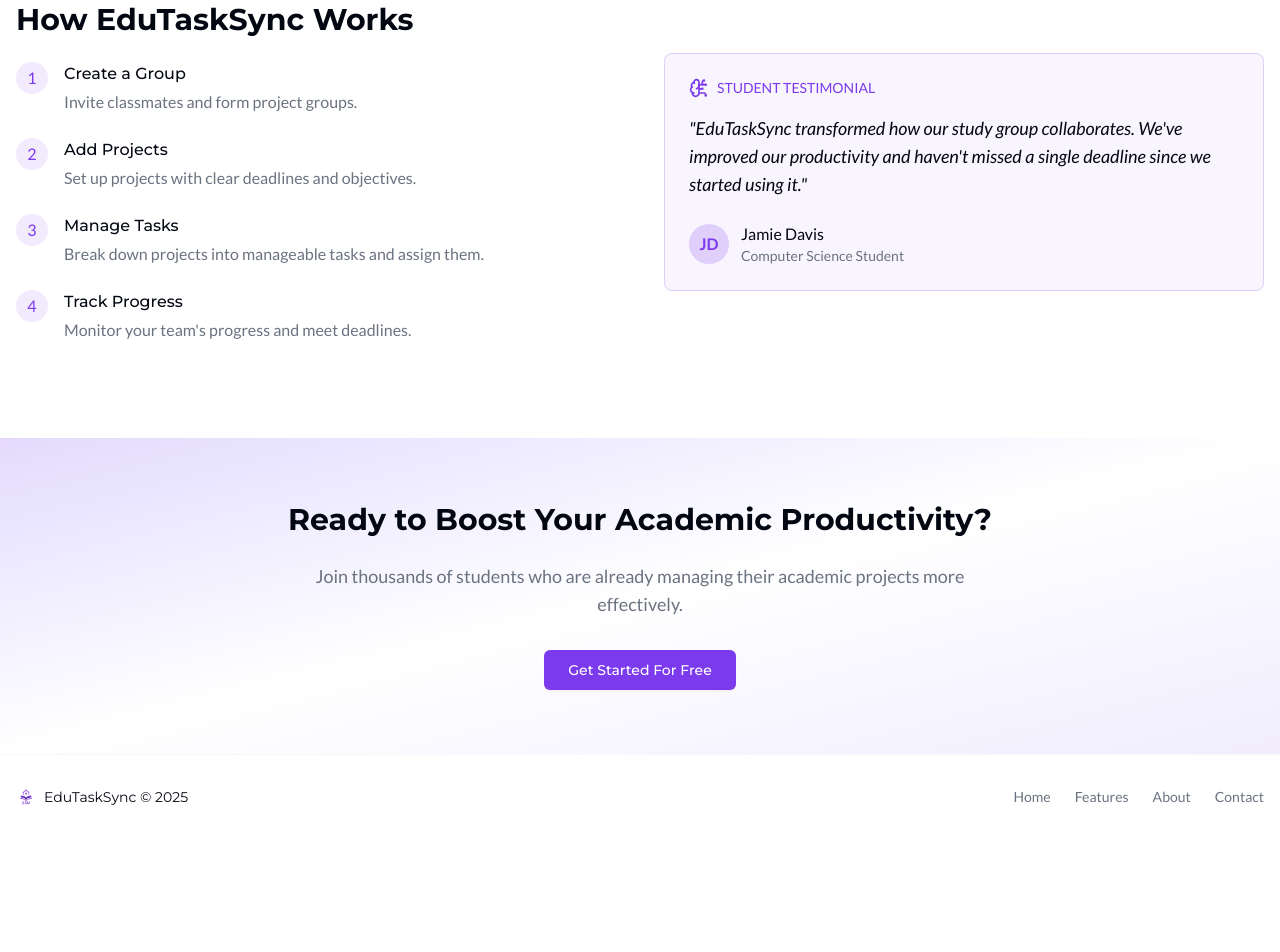
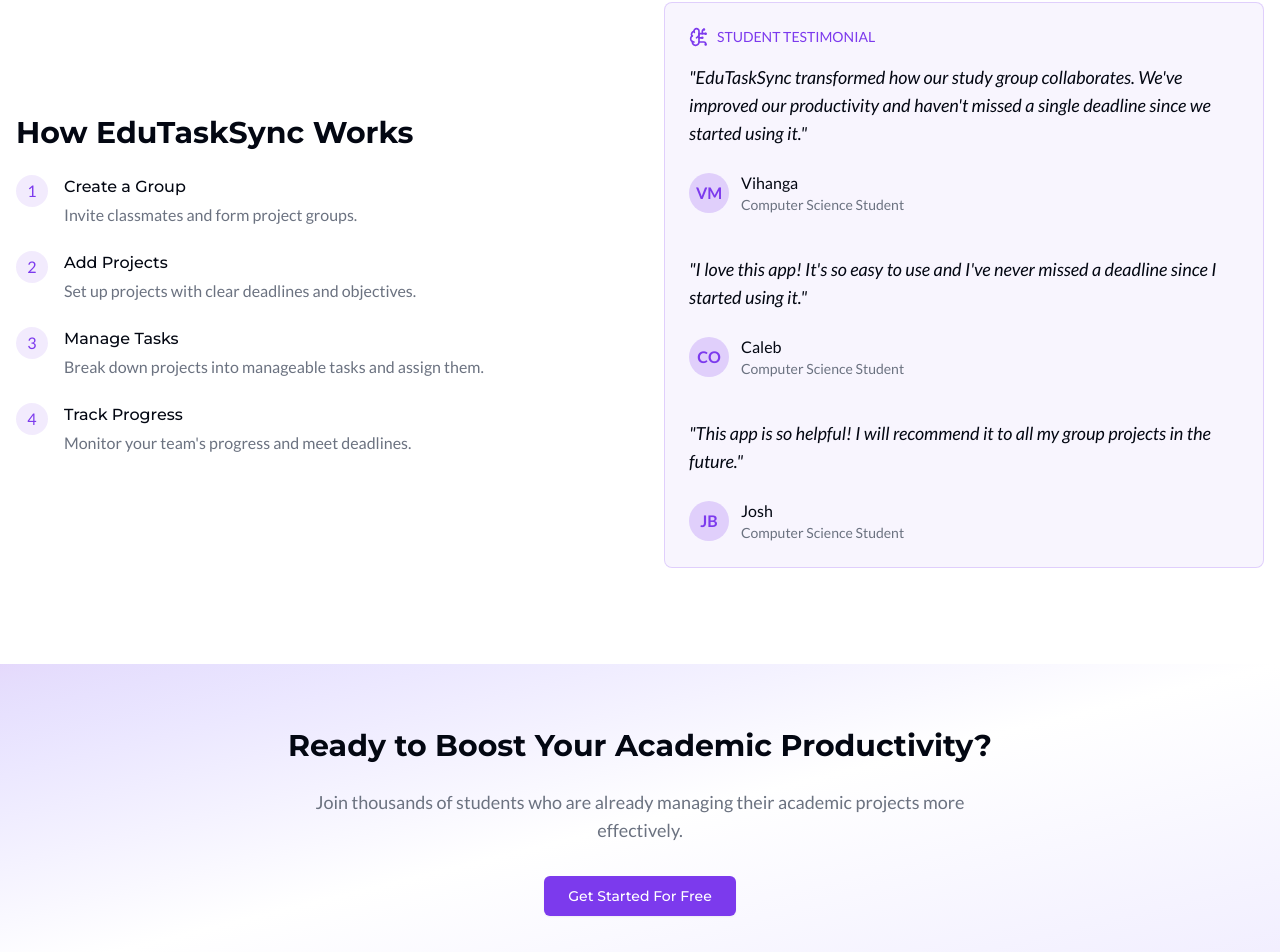
Before and after one commit to EduTaskSync/frontend, a React (Vite) app: page / in a window 1280 px wide. Shown: the part 1190-2142 px from the top of the page. Before the commit the page ends 2029 px from the top, so only its background shows below. Built offline with nearby package versions, Linux system fonts and the light colour scheme; no server answers; a web font is replaced by a local one.

Commit message:
add testimonial

```diff
--- a/src/routes/LandingPage.tsx
+++ b/src/routes/LandingPage.tsx
@@ -129,10 +129,38 @@ const LandingPage = () => {
                 </p>
                 <div className="flex items-center gap-3">
                   <div className="h-10 w-10 rounded-full bg-primary/20 flex items-center justify-center">
-                    <span className="font-bold text-primary">JD</span>
+                    <span className="font-bold text-primary">VM</span>
                   </div>
                   <div>
-                    <p className="font-medium">Jamie Davis</p>
+                    <p className="font-medium">Vihanga</p>
+                    <p className="text-sm text-muted-foreground">Computer Science Student</p>
+                  </div>
+                </div>
+
+                <div className="flex gap-2 mb-4 mt-6"></div>
+                <p className="text-lg italic mb-6">
+                  "I love this app! It's so easy to use and I've never missed a deadline since I started using it."
+                </p>
+                <div className="flex items-center gap-3">
+                  <div className="h-10 w-10 rounded-full bg-primary/20 flex items-center justify-center">
+                    <span className="font-bold text-primary">CO</span>
+                  </div>
+                  <div>
+                    <p className="font-medium">Caleb </p>
+                    <p className="text-sm text-muted-foreground">Computer Science Student</p>
+                  </div>
+                </div>
+
+                <div className="flex gap-2 mb-4 mt-6"></div>
+                <p className="text-lg italic mb-6">
+                  "This app is so helpful! I will recommend it to all my group projects in the future."
+                </p>
+                <div className="flex items-center gap-3">
+                  <div className="h-10 w-10 rounded-full bg-primary/20 flex items-center justify-center">
+                    <span className="font-bold text-primary">JB</span>
+                  </div>
+                  <div>
+                    <p className="font-medium">Josh </p>
                     <p className="text-sm text-muted-foreground">Computer Science Student</p>
                   </div>
                 </div>
```
